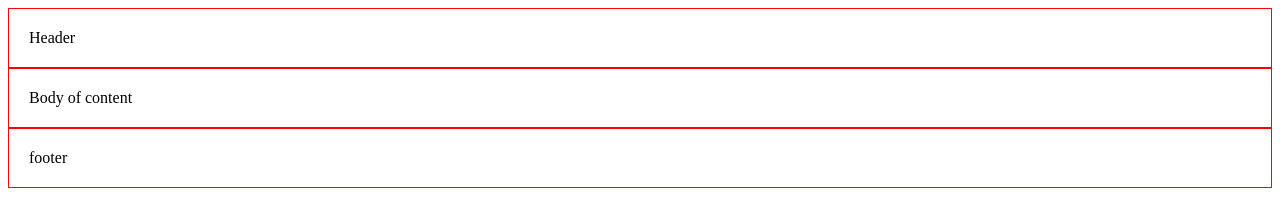
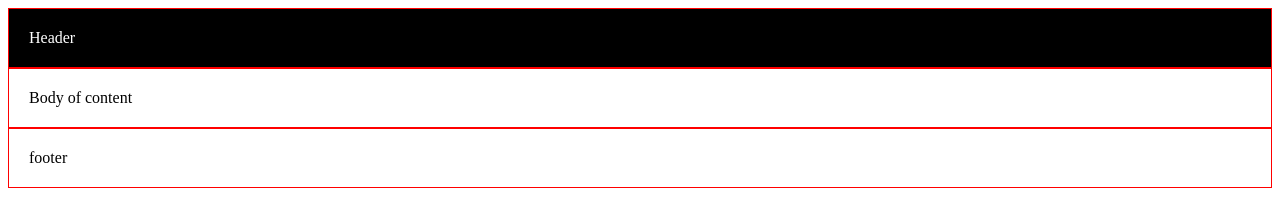
Before and after one commit to dbutler1994/lab01demo, a plain HTML site: page index.html in a window 1280 px wide. Drawn offline with Linux system fonts and the light colour scheme.

Commit message:
Updated CSS and index

```diff
--- a/index.html
+++ b/index.html
@@ -7,7 +7,7 @@
     <link rel="stylesheet" href="userinterface.css">
 </head>
 <body>
-    <div>
+    <div class="myheader">
         Header
     </div>
     <div>
--- a/userinterface.css
+++ b/userinterface.css
@@ -2,3 +2,8 @@ div{
     padding: 20px;
     border: thin solid red;
 }
+
+.myheader{
+    background-color: black;
+    color: white;
+}
```
